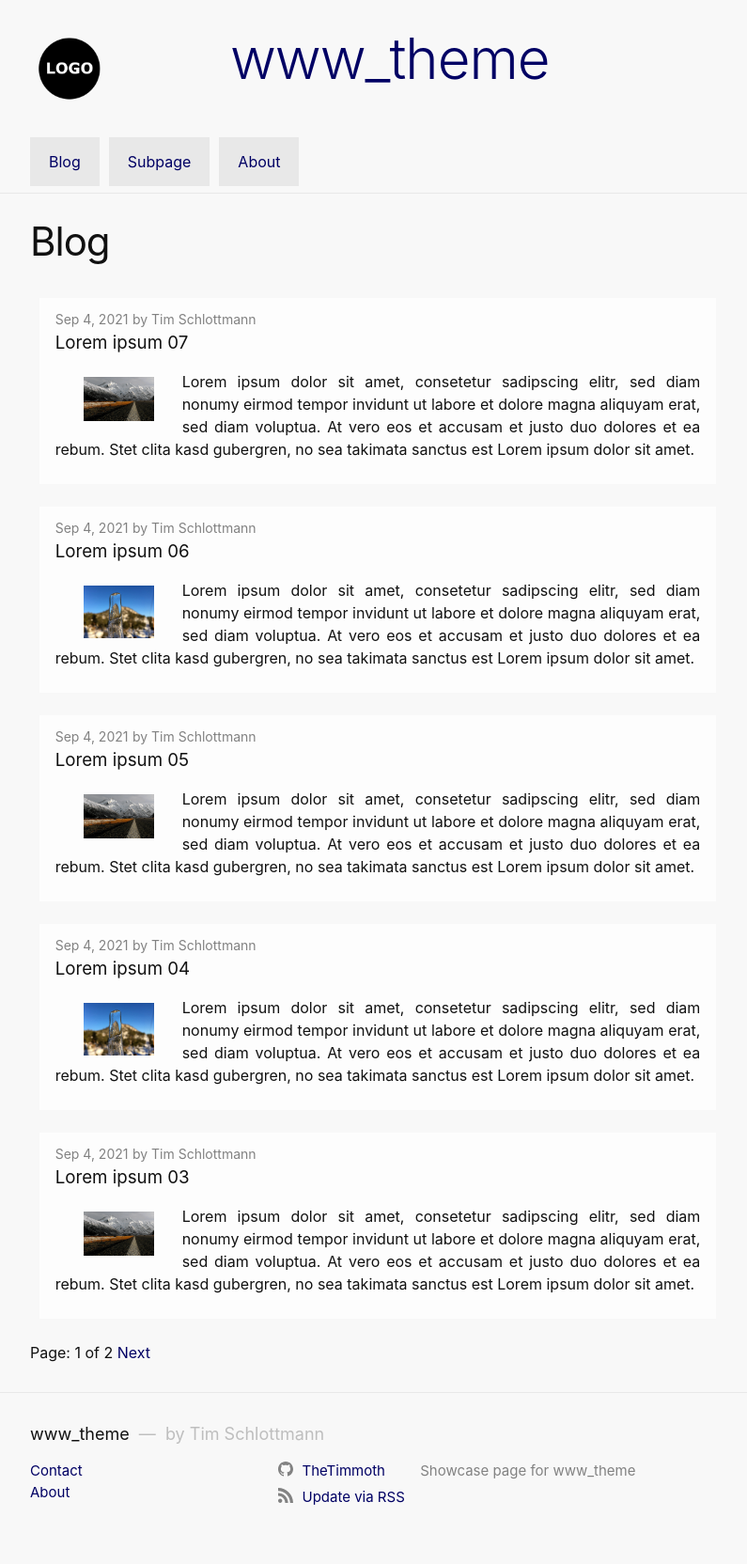
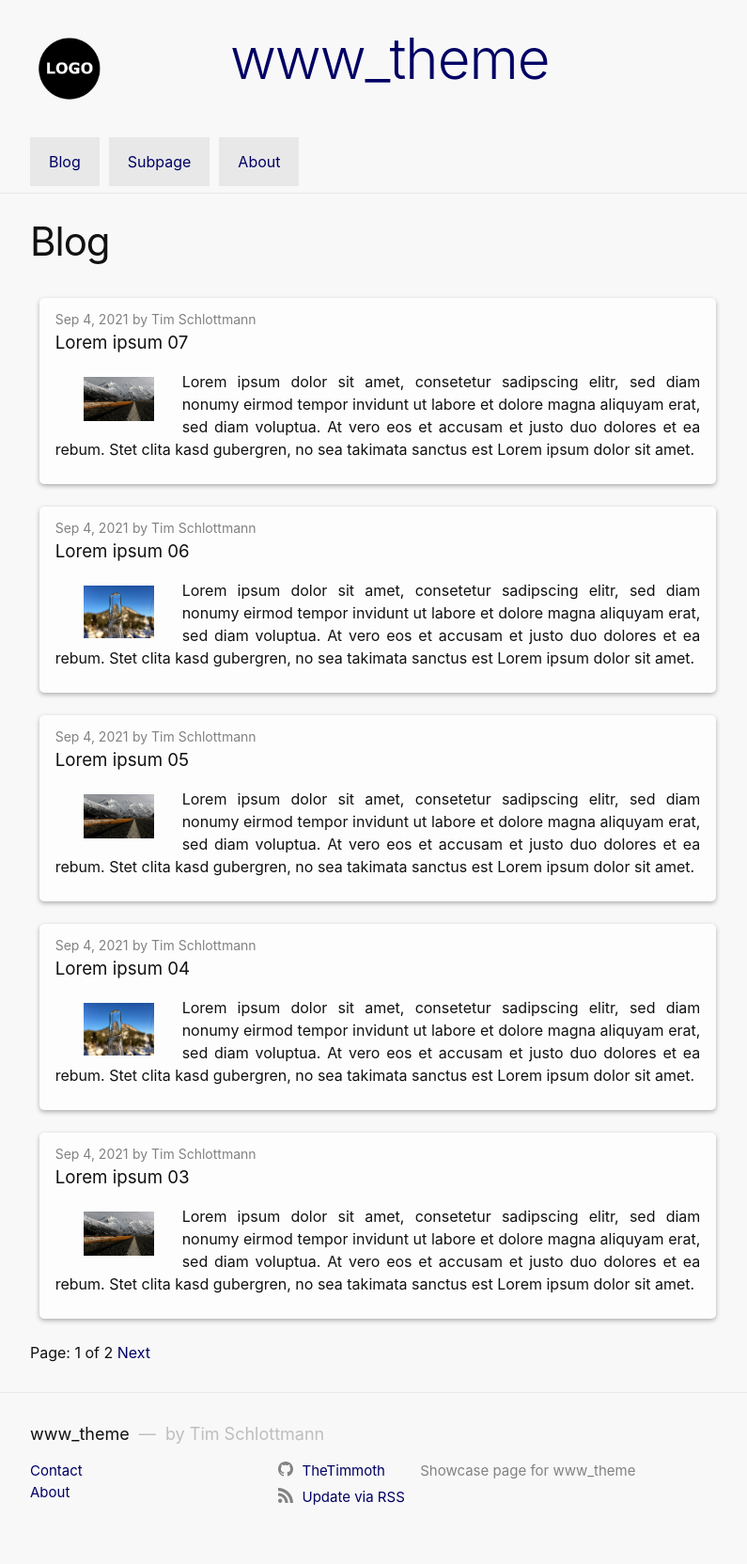
Before and after one commit to TheTimmoth/www_theme, a Jekyll site: the page built from index.html, in a window 1280 px wide. Shown: the whole page at 94% size, without its empty margins (238-1033 px from the left). Built offline with Jekyll 4.4.1, drawn with Linux system fonts in a browser that asks for light colours; the list of posts is cut into pages by our own code.

Commit message:
Add paginator hover effect

```diff
--- a/_sass/www_theme/_layout.scss
+++ b/_sass/www_theme/_layout.scss
@@ -366,8 +366,44 @@
 
 .paginator-post {
   background-color: $background-color-light;
+
   min-height: 160px;
   padding: $spacing-unit/3 $spacing-unit/1.8;
   margin: 0 $spacing-unit/3;
+
   text-align: justify;
+
+  border-radius: 5px;
+  box-shadow: 0 2px 5px rgba(0, 0, 0, 0.3);
+  -webkit-transition: all 1ms cubic-bezier(0.165, 0.84, 0.44, 1);
+  transition: all 1ms cubic-bezier(0.165, 0.84, 0.44, 1);
+
+  &::after {
+    content: "";
+    position: absolute;
+    top: 0;
+    left: 0;
+    width: 100%;
+    height: 100%;
+    z-index: -1;
+
+    opacity: 0;
+    border-radius: 5px;
+    box-shadow: 0 5px 15px rgba(0, 0, 0, 0.3);
+    -webkit-transition: all 1ms cubic-bezier(0.165, 0.84, 0.44, 1);
+    transition: all 1ms cubic-bezier(0.165, 0.84, 0.44, 1);
+  }
+
+  &:hover {
+    -webkit-transform: scale(1.005, 1.005);
+    transform: scale(1.005, 1.005);
+  }
+
+  &:hover::after {
+    opacity: 1;
+  }
+
+  @include media-query($on-palm) {
+
+  }
 }
```
